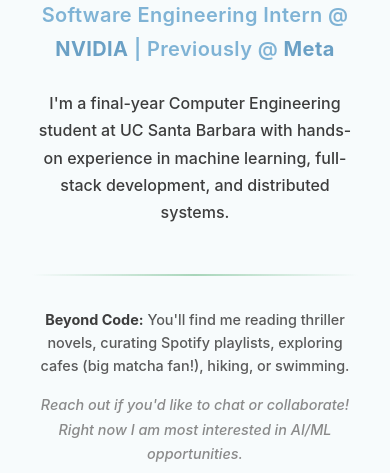
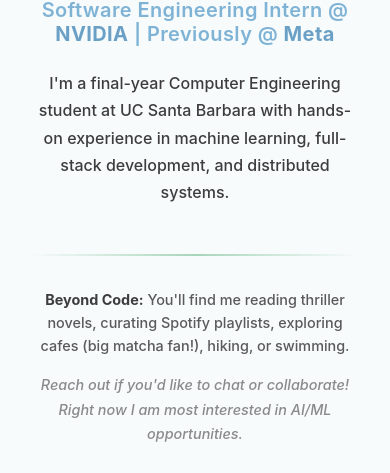
Before and after one commit to oviyaseeniraj/oviyaseeniraj.github.io, a plain HTML site: page index.html in a window 390 px wide. Shown: the part 442-915 px from the top of the page. Drawn offline with Linux system fonts and the light colour scheme.

Commit message:
Enhance line-height for hero-subtitle
Added line-height to hero-subtitle for improved spacing.

```diff
--- a/styles.css
+++ b/styles.css
@@ -246,6 +246,7 @@ h1, h2, h3, h4, h5, h6 {
     font-weight: 600;
     margin-bottom: 1.5rem;
     letter-spacing: 0.02em;
+    line-height: 1.4;
 }
 
 .hero-subtitle .company-emphasis {
@@ -904,6 +905,10 @@ h1, h2, h3, h4, h5, h6 {
         font-size: 1rem;
     }
 
+    .hero-subtitle {
+        line-height: 1.2;
+    }
+
     .hero-hobbies, .hero-connect {
         font-size: 0.9rem;
     }
```
